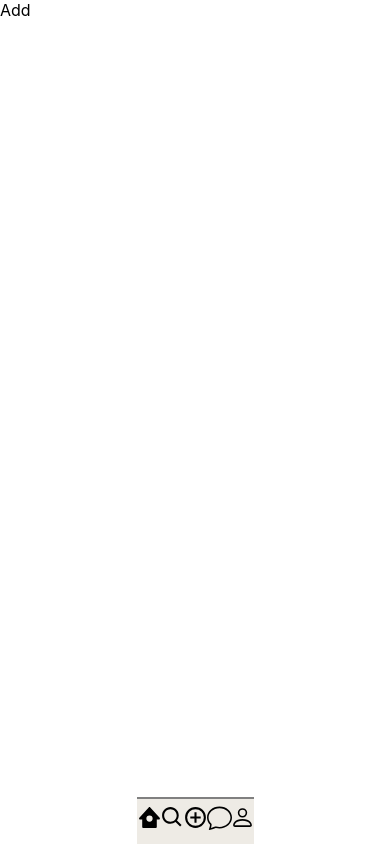
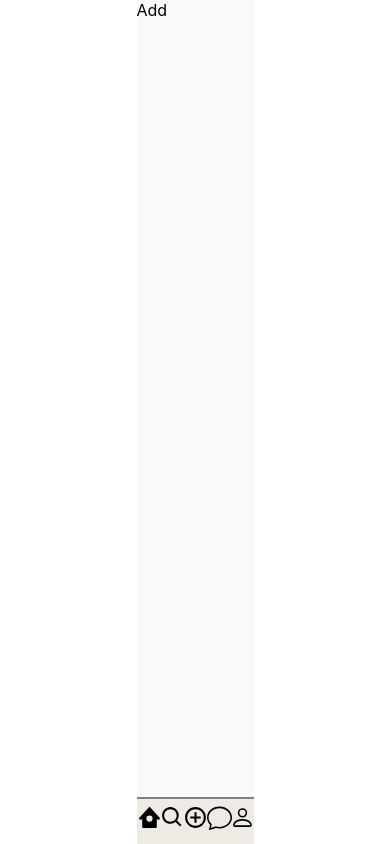
Before and after one commit to JISEUNGON/front-end, a React (Create React App) app: page /add in a window 390 px wide. Built offline with nearby package versions, Linux system fonts and the light colour scheme.

Commit message:
Feat: 각 화면 모바일 형태로 맞추기

```diff
--- /dev/null
+++ b/src/screen/home/Add.css
@@ -0,0 +1,15 @@
+.main {
+    position: fixed;
+    left: 35%;
+    right: 35%;
+    width: 30%;
+    height: 100%;
+    overflow-y: scroll;
+    justify-items: center;
+    align-items: center;
+    background-color: #F9F9F9;
+}
+
+.main::-webkit-scrollbar {
+    display: none;
+}
--- a/src/screen/home/Add.tsx
+++ b/src/screen/home/Add.tsx
@@ -1,8 +1,9 @@
 import React from "react";
+import "./Add.css";
 
 function Add() {
   return (
-    <div>
+    <div className="main">
       <text>Add</text>
     </div>
   );
--- /dev/null
+++ b/src/screen/home/Chatting.css
@@ -0,0 +1,15 @@
+.main {
+    position: fixed;
+    left: 35%;
+    right: 35%;
+    width: 30%;
+    height: 100%;
+    overflow-y: scroll;
+    justify-items: center;
+    align-items: center;
+    background-color: #F9F9F9;
+}
+
+.main::-webkit-scrollbar {
+    display: none;
+}
--- a/src/screen/home/Chatting.tsx
+++ b/src/screen/home/Chatting.tsx
@@ -2,7 +2,7 @@ import React from "react";
 
 function Chatting() {
   return (
-    <div>
+    <div className="main">
       <text>Chatting</text>
     </div>
   );
--- /dev/null
+++ b/src/screen/home/More.css
@@ -0,0 +1,15 @@
+.main {
+    position: fixed;
+    left: 35%;
+    right: 35%;
+    width: 30%;
+    height: 100%;
+    overflow-y: scroll;
+    justify-items: center;
+    align-items: center;
+    background-color: #F9F9F9;
+}
+
+.main::-webkit-scrollbar {
+    display: none;
+}
--- a/src/screen/home/More.tsx
+++ b/src/screen/home/More.tsx
@@ -2,7 +2,7 @@ import React from "react";
 
 function More() {
   return (
-    <div>
+    <div className="main">
       <text>More asd</text>
     </div>
   );
--- /dev/null
+++ b/src/screen/home/Search.css
@@ -0,0 +1,15 @@
+.main {
+    position: fixed;
+    left: 35%;
+    right: 35%;
+    width: 30%;
+    height: 100%;
+    overflow-y: scroll;
+    justify-items: center;
+    align-items: center;
+    background-color: #F9F9F9;
+}
+
+.main::-webkit-scrollbar {
+    display: none;
+}
--- a/src/screen/home/Search.tsx
+++ b/src/screen/home/Search.tsx
@@ -2,7 +2,8 @@ import React from "react";
 
 function Search() {
   return (
-    <div>
+    <div className="main">
+      <img src="/images/home/dunji_logo.png" alt="logo" width="89px" height="79px"/>
       <text>Search</text>
     </div>
   );
```
Also changed, not shown: 1 other file (tests, documents, lock files or other folders).
